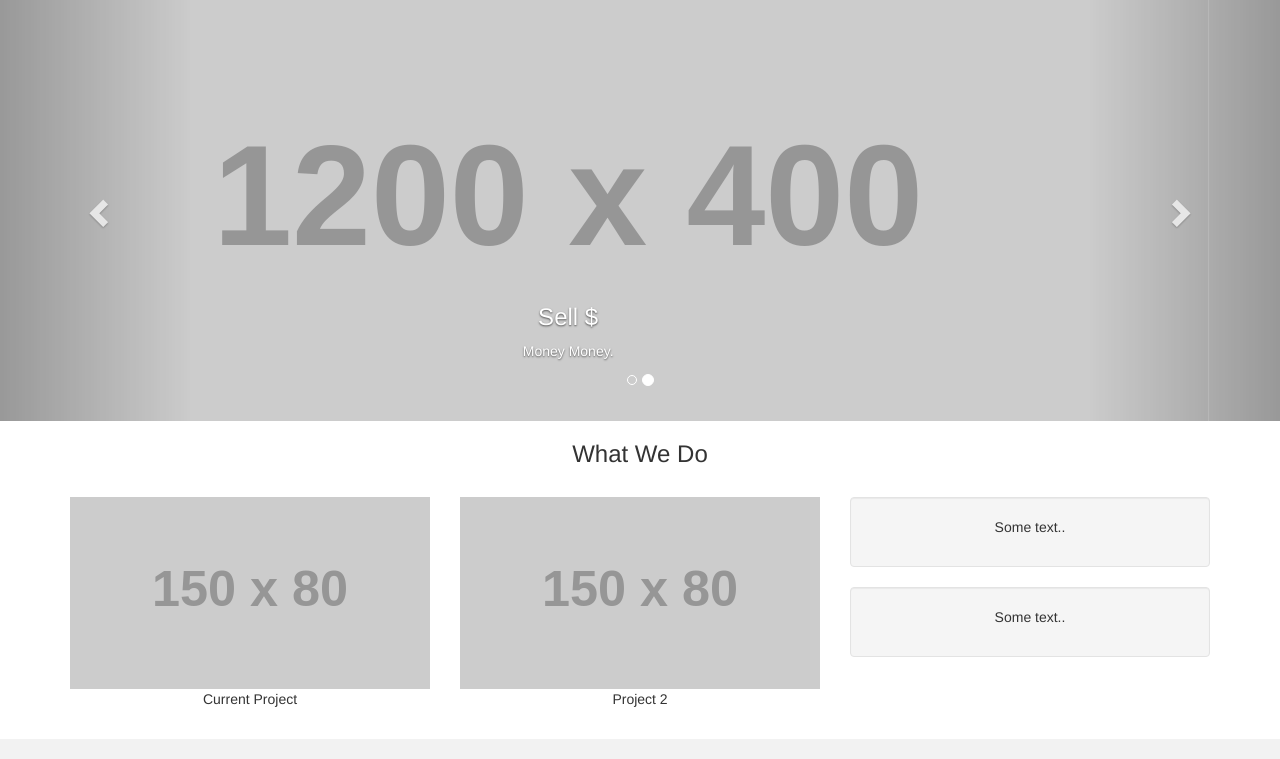
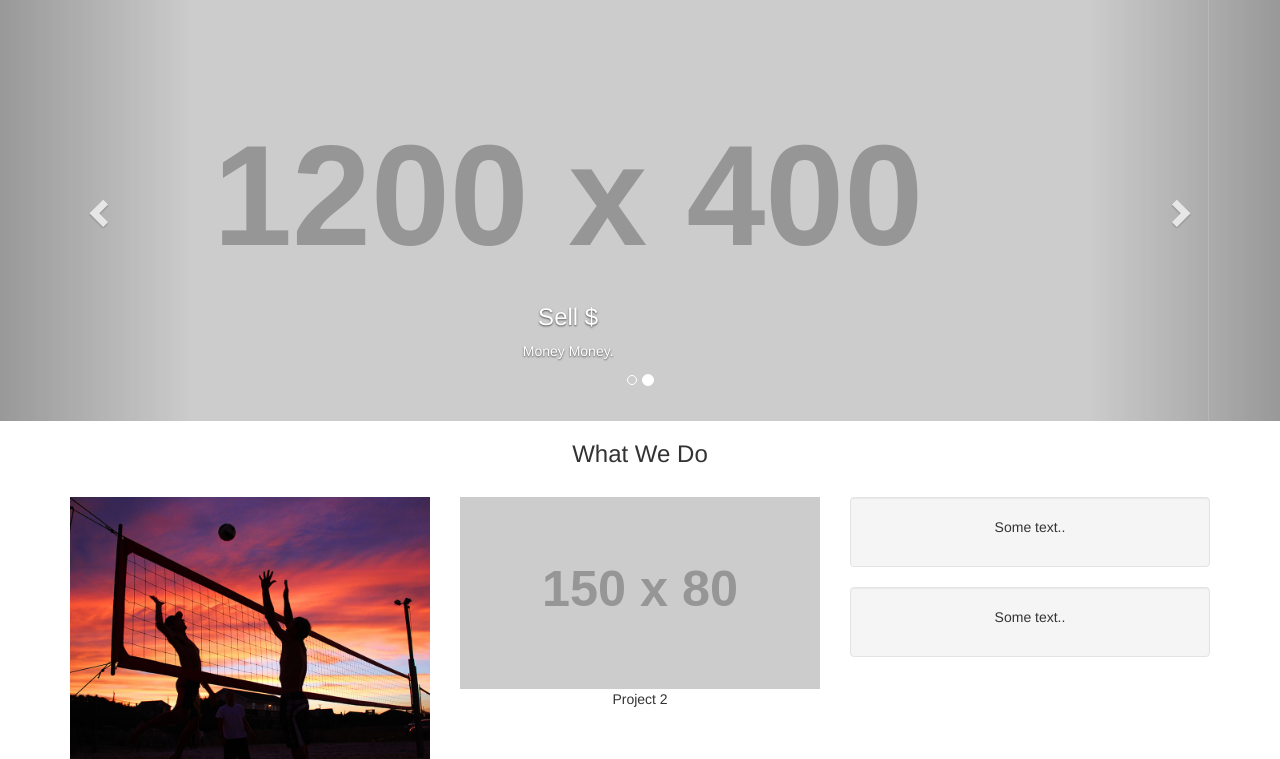
Before and after one commit to bretthan/2011-website-3, a plain HTML site: page index.html in a window 1280 px wide. Shown: the part 58-817 px from the top of the page. Drawn offline with nearby package versions, Linux system fonts and the light colour scheme; placeholder pictures from the web are drawn by us.

Commit message:
Update index.html with link to sunsetvolleyball.jpg

```diff
--- a/index.html
+++ b/index.html
@@ -101,7 +101,7 @@
   <h3>What We Do</h3><br>
   <div class="row">
     <div class="col-sm-4">
-      <img src="https://placehold.it/150x80?text=IMAGE" class="img-responsive" style="width:100%" alt="Image">
+      <img src="img/sunsetvolleyball.jpg" class="img-responsive" style="width:100%" alt="sunsetvolleyball.jpg">
       <p>Current Project</p>
     </div>
     <div class="col-sm-4">
```
